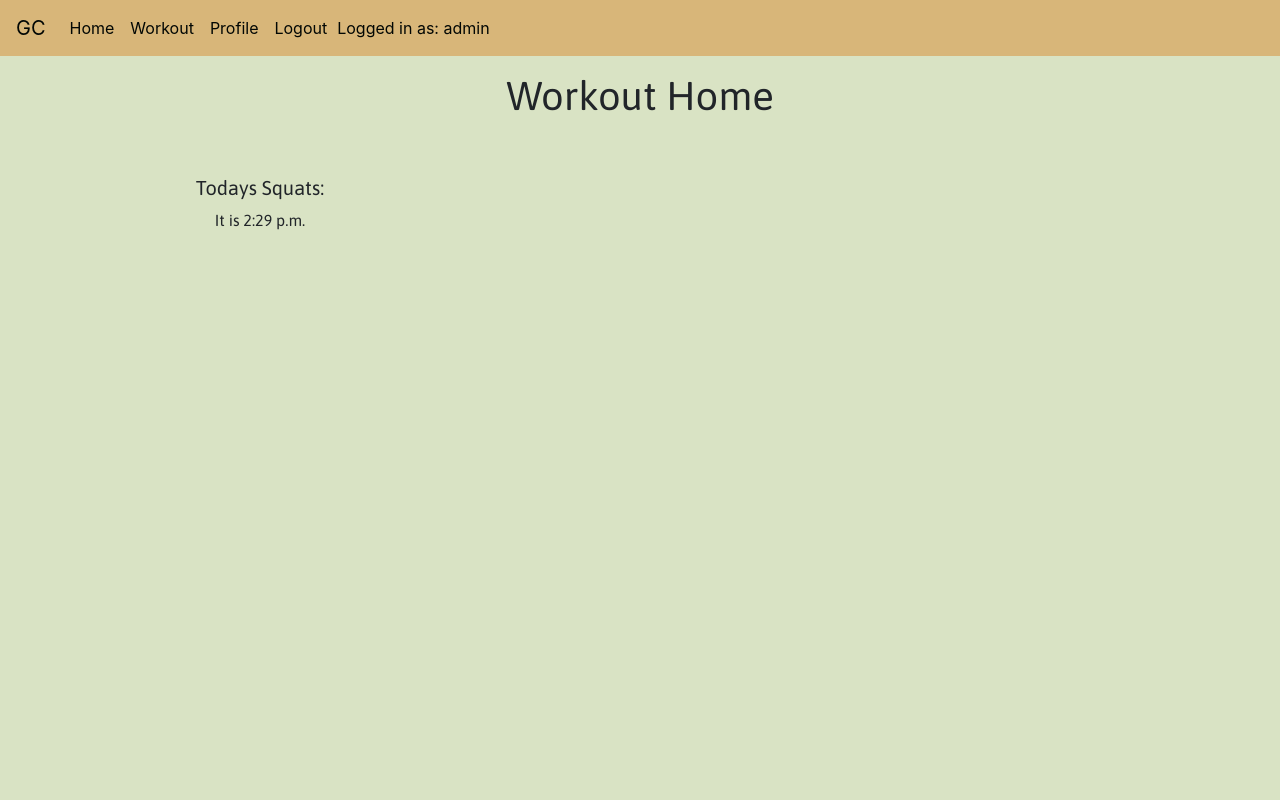
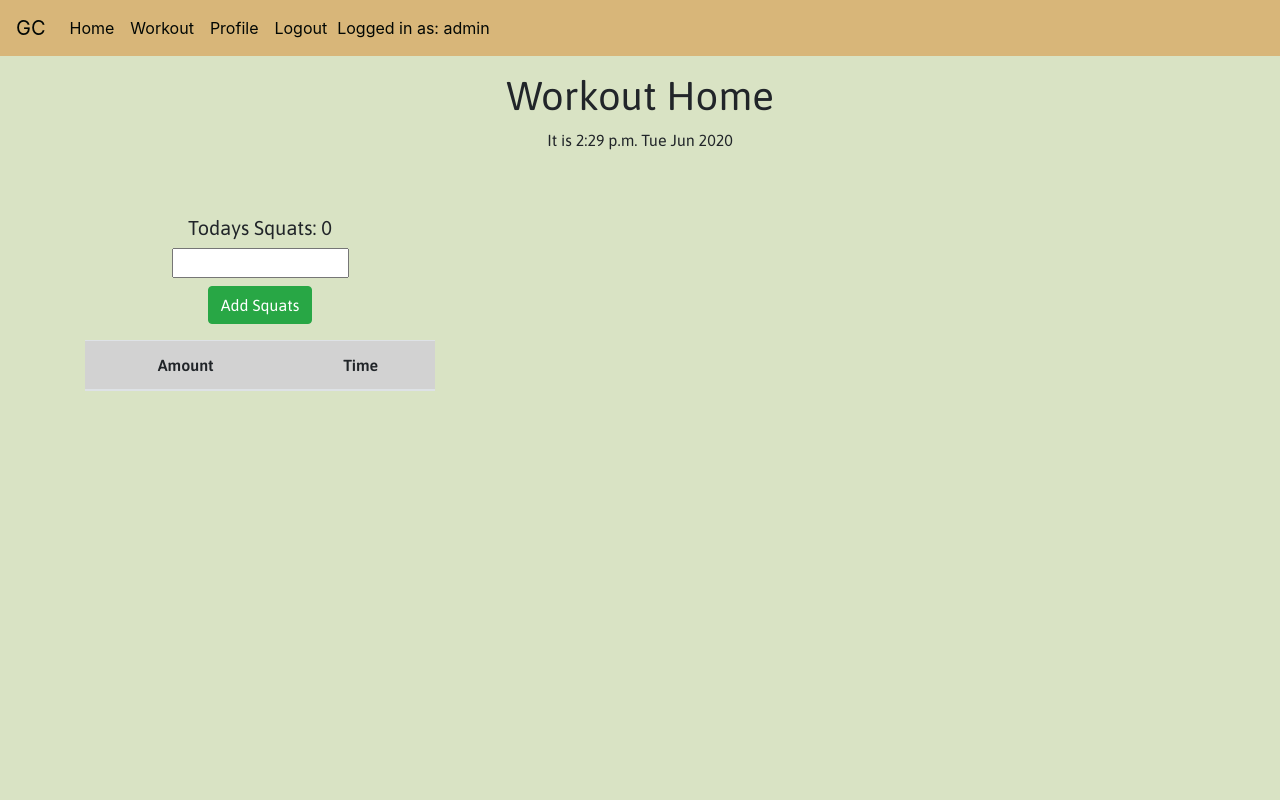
Before and after one commit to JackSnowdon/gainscraft, a Django app: page /workouts/workout_home/ in a window 1280 px wide. Run offline with Django 3.2, Linux system fonts and the light colour scheme; a user stored in the database is signed in; data comes from the database, SQL or seed files in the repository; both versions use the stored data as it was after the commit; lists and menus that the app fills with data are empty; parts of the project's set-up code (start-up, migrations or seed data) failed here and were passed over; some libraries are stand-ins or nearby versions.

Commit message:
custom add squat form and templating

```diff
--- a/workouts/templates/workout_home.html
+++ b/workouts/templates/workout_home.html
@@ -1,9 +1,12 @@
 {% extends 'base.html' %} {% load static %} {% block page_title %} | {{ user.profile }}'s' Workout Home {% endblock %} {% block content %}
 
 <section class="header">
-    <div class="row mb-5">
-        <div class="col-12 text-center">
+    <div class="row mb-5 text-center">
+        <div class="col-12">
             <h1>Workout Home</h1>
+        </div>
+        <div class="col-12">
+            <p>It is {% now "g:i a D M Y" %} </p>
         </div>
     </div>
 </section>
@@ -11,14 +14,38 @@
 <section class="workouts">
     <div class="row text-center">
         <div class="col-md-4 col-12">
-            <h5>Todays Squats:</h5>
-            {% for squat in squats_today %}
-            <p>{{ squat.amount }} @ {{ squat.done_on|date:"g:i a" }}</p>
-            <p>{{ squat.done_on|date }}</p> {% endfor %} It is {% now "g:i a" %}
+            <h5>Todays Squats: {{ todays_total }}</h5>
+            <form role="form" method="post" id="add_squat_form" action="{% url 'add_squat' %}">
+                <div class="form-group">
+                    {% csrf_token %}
+                    <input type="number" id="squat-amount" name="amount" min="0" class="mb-2">
+                    <br>
+                    <input class="btn btn-success" id="commit-squats" name="commit" type="submit" value="Add Squats">
+                </div>
+            </form>
+            <table class="table table-hover">
+                <thead>
+                    <tr>
+                        <th scope="col">Amount</th>
+                        <th scope="col">Time</th>
+                    </tr>
+                </thead>
+                <tbody>
+                    {% for squat in squats_today %}
+                    <tr>
+                        <th scope="row">{{ squat.amount }}</th>
+                        <td>{{ squat.done_on|date:"g:i a" }}</td>
+                    </tr>
+                    {% endfor %}
+                </tbody>
+            </table>
         </div>
         <div class="col-md-4 col-12"></div>
         <div class="col-md-4 col-12"></div>
     </div>
 </section>
 
+
+
+
 {% endblock %}
--- a/workouts/urls.py
+++ b/workouts/urls.py
@@ -3,4 +3,5 @@ from .views import *
 
 urlpatterns = [
     path('workout_home/', workout_home, name="workout_home"),
+    path('add_squat/', add_squat, name="add_squat"),
 ]
--- a/workouts/views.py
+++ b/workouts/views.py
@@ -1,15 +1,37 @@
-from django.shortcuts import render
+from django.shortcuts import render, redirect
 from .models import *
+from .forms import *
 from datetime import date, datetime, timedelta
+from django.contrib.auth.decorators import login_required
+from django.contrib import messages
 
 # Create your views here.
 
+@login_required
 def workout_home(request):
     profile = request.user.profile
-    squats = Squat.objects.filter(done_by=profile)
+    squats = Squat.objects.filter(done_by=profile).order_by("-done_on")
     t = date.today()
     squats_today = []
+    todays_total = 0
     for s in squats:
         if s.done_on.date() == t:
+            todays_total += s.amount
             squats_today.append(s)
-    return render(request, "workout_home.html", {"squats": squats, "squats_today": squats_today})
+    return render(
+        request,
+        "workout_home.html",
+        {"squats": squats, "squats_today": squats_today, "todays_total": todays_total},
+    )
+
+
+@login_required
+def add_squat(request):
+    if request.method == "POST":
+        squat_form = SquatForm()
+        form = squat_form.save(commit=False)
+        form.amount = int(request.POST.get("amount"))
+        form.done_by = request.user.profile
+        form.save()
+        messages.error(request, f"{form.done_by} Added {form.amount} Squats", extra_tags="alert")
+        return redirect("workout_home")
```
Also changed, not shown: workouts/forms.py (added, +8 -0 lines), db.sqlite3.
